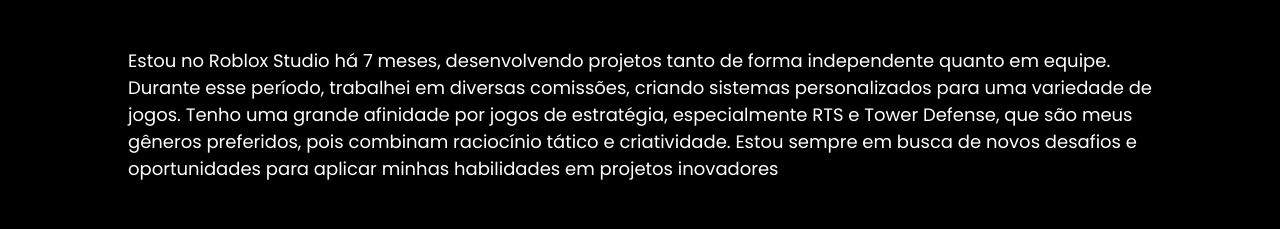
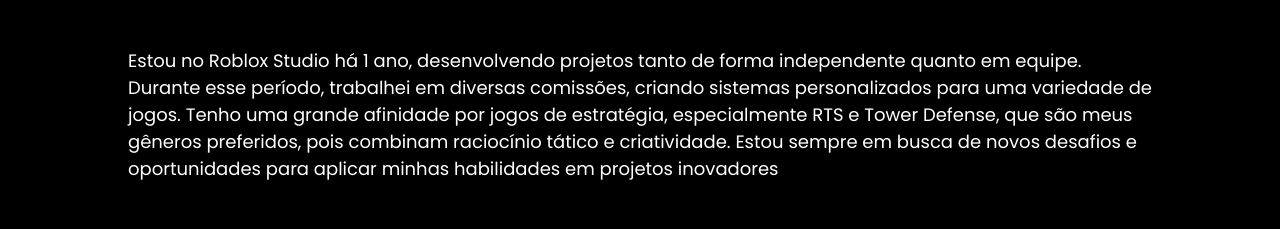
Before and after one commit to vallz0/Roblox-Portifolio, a plain HTML site: page index.html in a window 1280 px wide. Shown: the part 275-504 px from the top of the page. Drawn offline with nearby package versions, Linux system fonts and the light colour scheme; a script that the page names is missing.

Commit message:
Update index.html

```diff
--- a/index.html
+++ b/index.html
@@ -101,7 +101,7 @@
 
                 <!-- Descrição de como é trabalhar no Roblox -->
                 <div class="descricao-roblox">
-                    <p style="color: white;">Estou no Roblox Studio há 7 meses, desenvolvendo projetos tanto de forma independente quanto em equipe. Durante esse período, trabalhei em diversas comissões, criando sistemas personalizados para uma variedade de jogos. Tenho uma grande afinidade por jogos de estratégia, especialmente RTS e Tower Defense, que são meus gêneros preferidos, pois combinam raciocínio tático e criatividade. Estou sempre em busca de novos desafios e oportunidades para aplicar minhas habilidades em projetos inovadores</p>
+                    <p style="color: white;">Estou no Roblox Studio há 1 ano, desenvolvendo projetos tanto de forma independente quanto em equipe. Durante esse período, trabalhei em diversas comissões, criando sistemas personalizados para uma variedade de jogos. Tenho uma grande afinidade por jogos de estratégia, especialmente RTS e Tower Defense, que são meus gêneros preferidos, pois combinam raciocínio tático e criatividade. Estou sempre em busca de novos desafios e oportunidades para aplicar minhas habilidades em projetos inovadores</p>
                 </div>
 
                 <!-- Espaçamento adicional após a descrição -->
```
